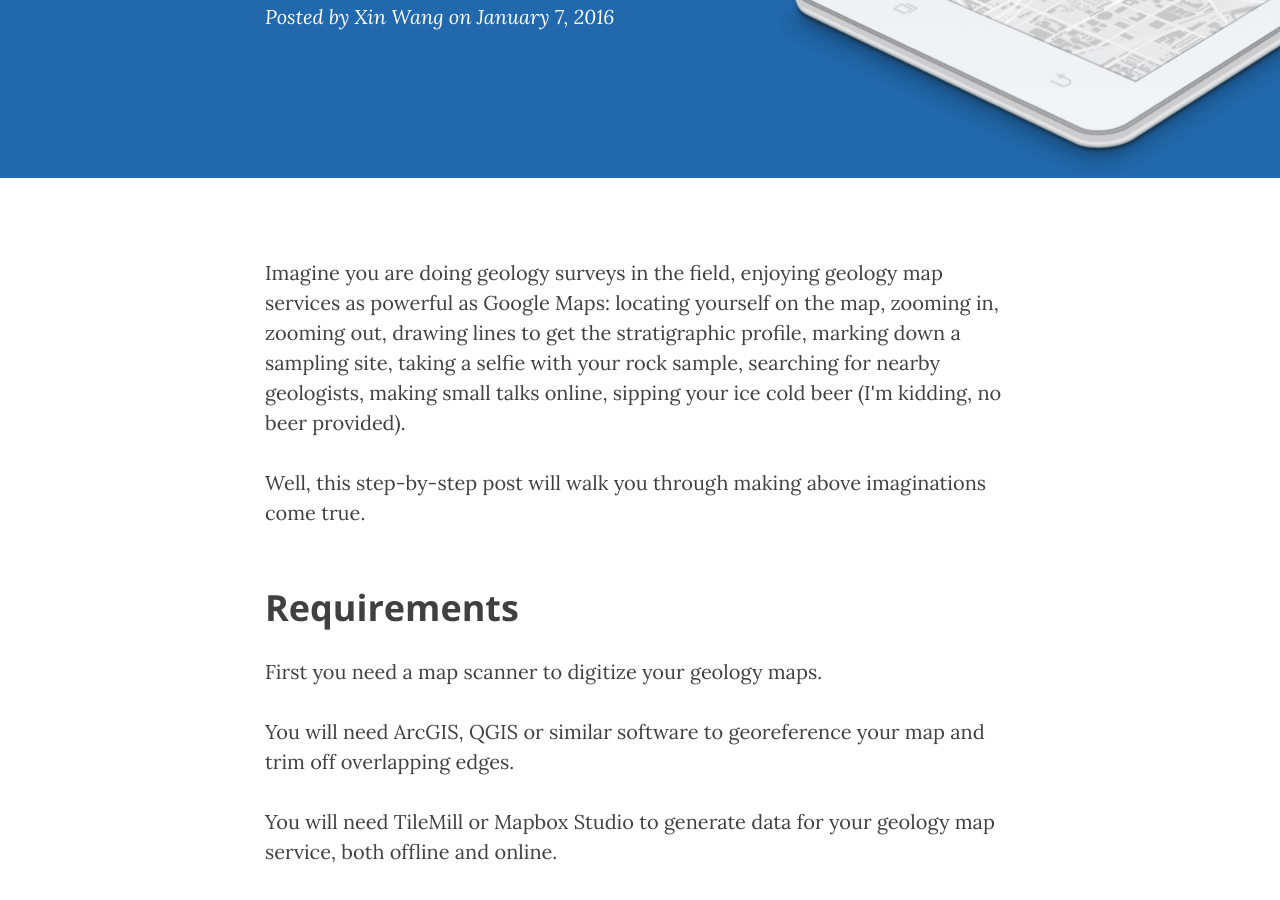
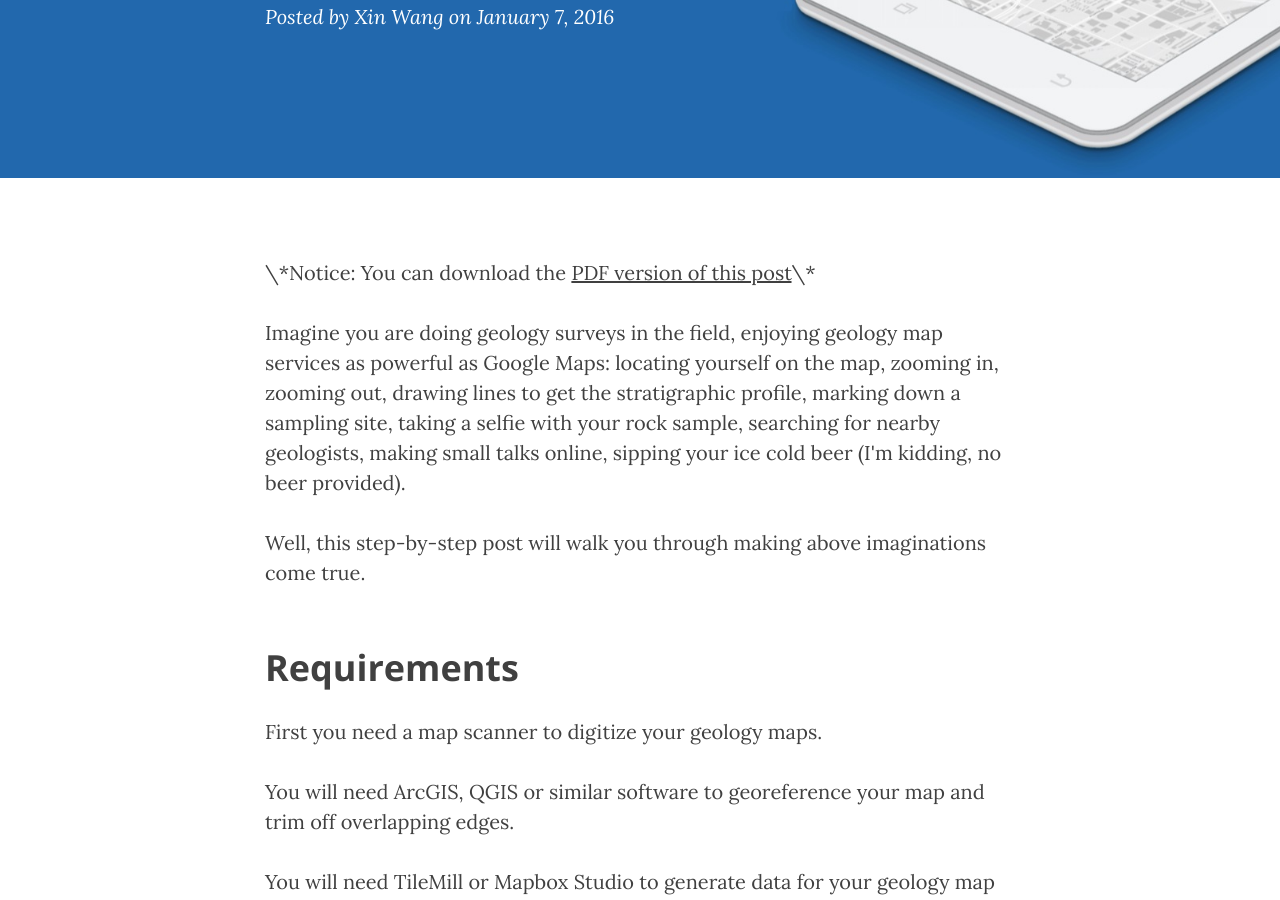
Before and after one commit to EricAlex/EricAlex.github.io, a Jekyll site: the page built from _posts/2016-01-07-006-use-geology-map-like-google-map.markdown, in a window 1280 px wide and 900 px high, scrolled down 376 px. Built offline with Jekyll 4.4.1, drawn with Linux system fonts in a browser that asks for light colours; nearby versions of some CDN libraries; formulas are drawn with MathJax 3; comment, search, counter and statistics services are not loaded.

Commit message:
downloadable

```diff
--- a/_posts/2016-01-07-006-use-geology-map-like-google-map.markdown
+++ b/_posts/2016-01-07-006-use-geology-map-like-google-map.markdown
@@ -6,6 +6,8 @@ date:       2016-01-07 12:00:00
 author:     "Xin Wang"
 header-img: "img/post-006/bg.jpg"
 ---
+
+<p>\*Notice: You can download the <a href="{{ site.baseurl }}/PDFs/use-geology-map-like-google-map.pdf">PDF version of this post</a>\*</p>
 
 <p>Imagine you are doing geology surveys in the field, enjoying geology map services as powerful as Google Maps:
 locating yourself on the map, zooming in, zooming out, drawing lines to get the stratigraphic profile,
```
Also changed, not shown: 1 other file.
